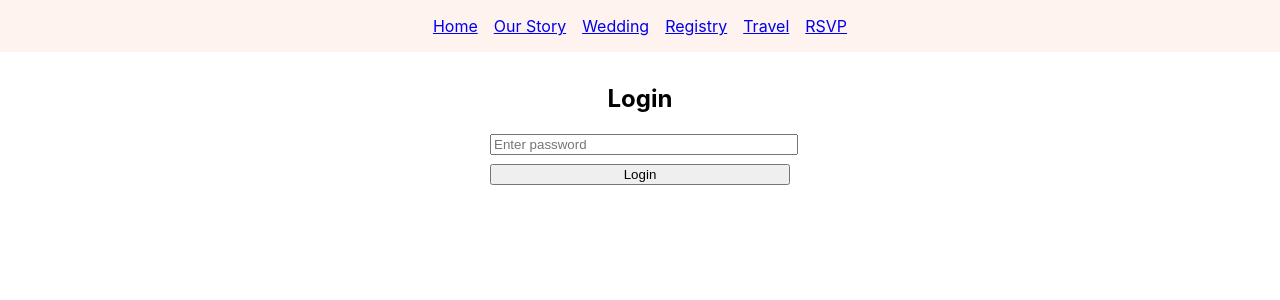
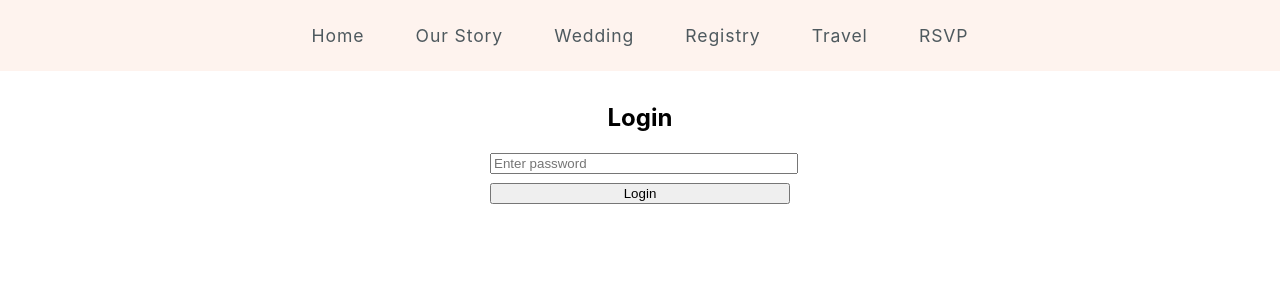
Before and after one commit to jman5603/wedding-page, a React (Create React App) app: page /travel in a window 1280 px wide. Shown: the top 300 px of the page. Built offline with nearby package versions, Linux system fonts and the light colour scheme; no server answers; a web font is replaced by a local one.

Commit message:
Add navbar styling

```diff
--- a/src/App.tsx
+++ b/src/App.tsx
@@ -15,12 +15,12 @@ const NavBar: React.FC = () => {
   if (location.pathname === '/') return null;
   return (
     <nav className="App" style={{ display: 'flex', gap: '1rem', justifyContent: 'center', padding: '1rem' }}>
-      <Link to="/">Home</Link>
-      <Link to="/ourstory">Our Story</Link>
-      <Link to="/wedding">Wedding</Link>
-      <Link to="/registry">Registry</Link>
-      <Link to="/travel">Travel</Link>
-      <Link to="/rsvp">RSVP</Link>
+      <Link className='navbar-link' to="/">Home</Link>
+      <Link className='navbar-link' to="/ourstory">Our Story</Link>
+      <Link className='navbar-link' to="/wedding">Wedding</Link>
+      <Link className='navbar-link' to="/registry">Registry</Link>
+      <Link className='navbar-link' to="/travel">Travel</Link>
+      <Link className='navbar-link' to="/rsvp">RSVP</Link>
     </nav>
   );
 };
--- a/src/pages/OurStory.tsx
+++ b/src/pages/OurStory.tsx
@@ -2,7 +2,7 @@ import React from 'react';
 
 const OurStory: React.FC = () => (
   <div className="Page">
-    <h1>Our Story</h1>
+    <p className='title'>Our Story</p>
     <p>This is the story of Jacob and Juliette...</p>
   </div>
 );
--- a/src/pages/RSVP.tsx
+++ b/src/pages/RSVP.tsx
@@ -3,7 +3,7 @@ import React from 'react';
 const RSVP: React.FC = () => {
   return (
     <div className="Page">
-      <h1>RSVP</h1>
+      <p className='title'>RSVP</p>
       <p>Please let us know if you can join us for our special day!</p>
       {/* Add your RSVP form or details here */}
     </div>
--- a/src/pages/Registry.tsx
+++ b/src/pages/Registry.tsx
@@ -2,7 +2,7 @@ import React from 'react';
 
 const Registry: React.FC = () => (
   <div className="Page">
-    <h1>Registry</h1>
+    <p className='title'>Registry</p>
     <p>Registry information will be available soon.</p>
   </div>
 );
--- a/src/pages/Travel.tsx
+++ b/src/pages/Travel.tsx
@@ -2,7 +2,7 @@ import React from 'react';
 
 const Travel: React.FC = () => (
   <div className="Page">
-    <h1>Travel</h1>
+    <p className='title'>Travel</p>
     <p>Travel and accommodation details will be provided here.</p>
   </div>
 );
--- a/src/pages/Wedding.tsx
+++ b/src/pages/Wedding.tsx
@@ -2,7 +2,7 @@ import React from 'react';
 
 const Wedding: React.FC = () => (
   <div className="Page">
-    <h1>Wedding</h1>
+    <p className='title'>Wedding</p>
     <p>Details about the wedding will go here.</p>
   </div>
 );
--- a/src/styles/App.css
+++ b/src/styles/App.css
@@ -3,3 +3,53 @@
   background-color: #FEF3EE;
   color: #4E595E;
 }
+
+.Page {
+  background-color: #FEF3EE;
+  color: #4E595E;
+  min-height: calc(100vh - 51px); /* Adjusted to account for navbar */
+}
+
+.navbar-link {
+  display: inline-block;
+  background: none;
+  border: none;
+  color: #4e595e;
+  font-size: 1.1rem;
+  font-family: inherit;
+  text-decoration: none;
+  margin: 0.5em 1em;
+  padding: 0;
+  cursor: pointer;
+  transition: color 0.2s;
+  letter-spacing: 0.05em;
+}
+
+.navbar-link:hover, .navbar-link:focus {
+  color: #bfa6a0;
+  text-decoration: underline;
+}
+
+p {
+    margin: 0;
+    font-family: "ibarra-real-nova", sans-serif;
+}
+
+.title {
+    font-weight: 500;
+    font-style: normal;
+    font-size: calc(10px + 7vmin);
+    margin-bottom: 10px;
+}
+
+.subtitle {
+    font-weight: 400;
+    font-style: normal;
+    font-size: calc(10px + 2vmin);
+}
+
+.footer {
+    font-weight: 400;
+    font-style: normal;
+    font-size: calc(10px + 1.5vmin);
+}
--- a/src/styles/Home.css
+++ b/src/styles/Home.css
@@ -1,27 +1,3 @@
-p {
-    margin: 0;
-    font-family: "ibarra-real-nova", sans-serif;
-}
-
-.title {
-    font-weight: 500;
-    font-style: normal;
-    font-size: calc(10px + 7vmin);
-    margin-bottom: 10px;
-}
-
-.subtitle {
-    font-weight: 400;
-    font-style: normal;
-    font-size: calc(10px + 2vmin);
-}
-
-.footer {
-    font-weight: 400;
-    font-style: normal;
-    font-size: calc(10px + 1.5vmin);
-}
-
 .App-logo {
   height: 50vmin;
   pointer-events: none;
```
